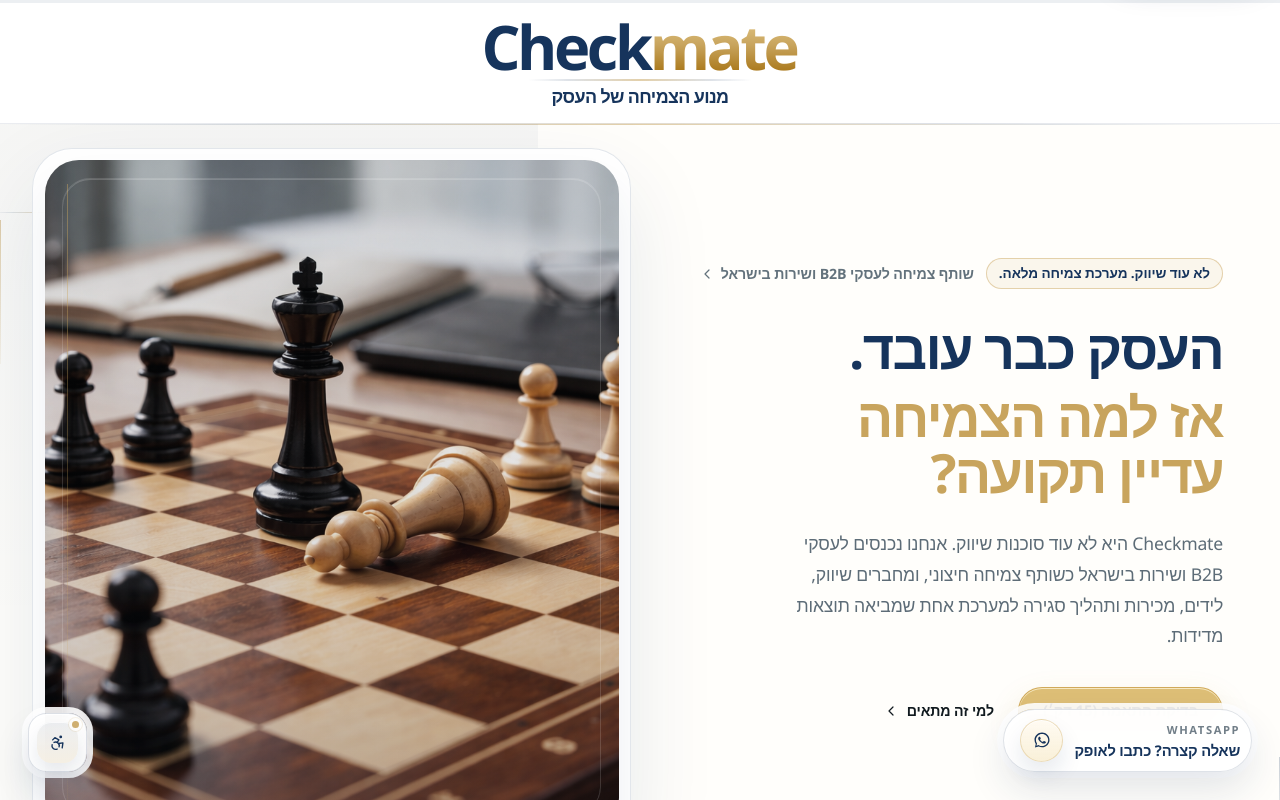
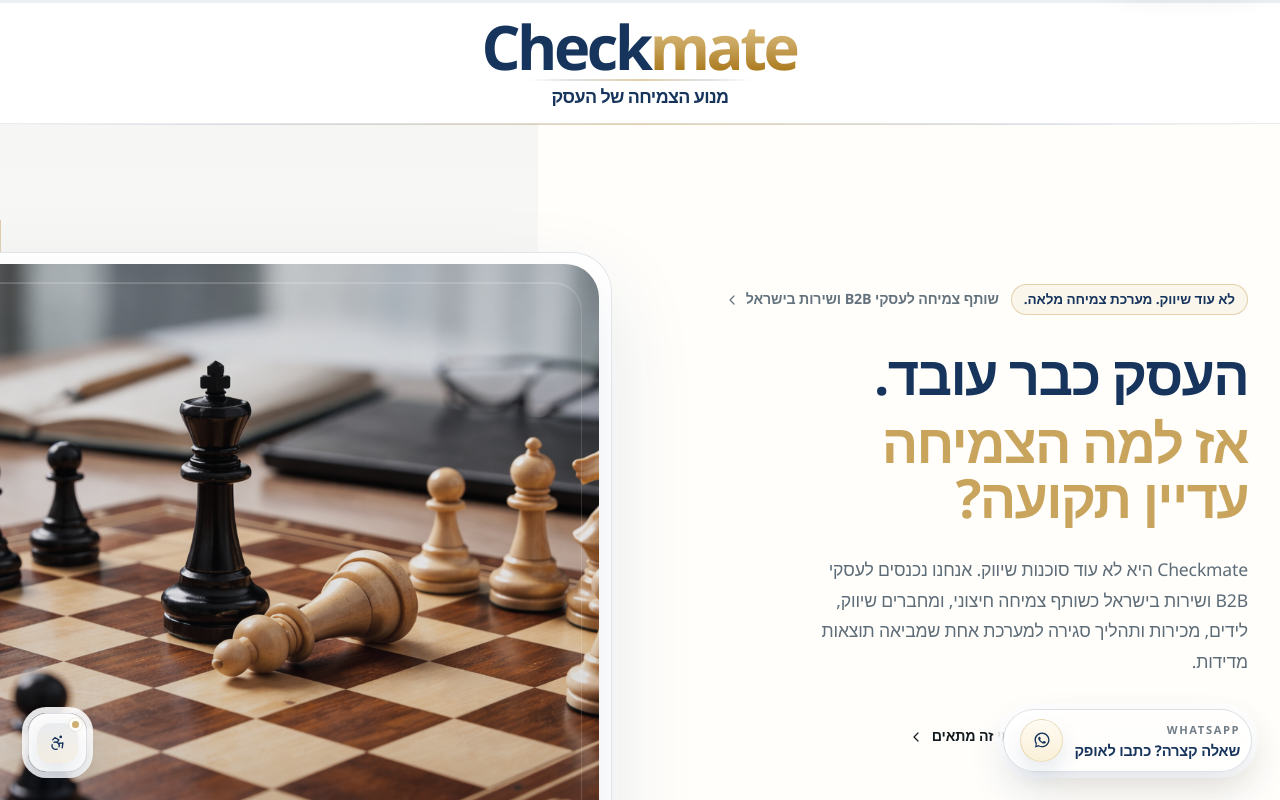
Before and after one commit to miricon-tech/Checkmate, a Next.js app: page / in a window 1280 px wide. Shown: the top 800 px of the page. Built offline with nearby package versions, Linux system fonts and the light colour scheme; no server answers; a web font is replaced by a local one.

Commit message:
Match wide hero composition to reference

```diff
--- a/src/components/landing/hero-section.tsx
+++ b/src/components/landing/hero-section.tsx
@@ -32,11 +32,11 @@ export function HeroSection() {
         }}
       />
 
-      <div className="mx-auto max-w-7xl px-6 pt-3 pb-20 sm:pt-4 sm:pb-24 lg:px-8 lg:pt-6 lg:pb-24">
-        <div className="lg:grid lg:grid-cols-[minmax(0,0.96fr)_minmax(0,1.04fr)] lg:items-center lg:gap-x-12 xl:gap-x-16">
+      <div className="mx-auto max-w-7xl px-6 pt-3 pb-20 sm:pt-4 sm:pb-24 lg:px-8 lg:pt-8 lg:pb-28 xl:py-32">
+        <div className="lg:flex lg:items-start">
           <div
             dir="rtl"
-            className="motion-fade-up motion-fade-up--delay-1 mx-auto max-w-2xl shrink-0 lg:mx-0 lg:w-full lg:max-w-[31rem] lg:justify-self-end xl:max-w-[33rem]"
+            className="motion-fade-up motion-fade-up--delay-1 mx-auto max-w-2xl shrink-0 lg:mx-0 lg:max-w-[31rem] lg:pt-8 xl:max-w-[33rem]"
           >
             <div className="mt-4 sm:mt-6 lg:mt-0">
               <div className="inline-flex flex-wrap items-center gap-3">
@@ -77,8 +77,8 @@ export function HeroSection() {
             </div>
           </div>
 
-          <div className="motion-fade-up motion-fade-up--delay-2 mx-auto mt-10 w-full max-w-2xl sm:mt-12 lg:mx-0 lg:mt-0 lg:w-full lg:max-w-[40rem] lg:justify-self-start xl:max-w-[44rem]">
-            <div className="w-full">
+          <div className="motion-fade-up motion-fade-up--delay-2 mx-auto mt-10 flex w-full max-w-2xl sm:mt-12 lg:mt-0 lg:mr-10 lg:max-w-none lg:flex-none xl:mr-28">
+            <div className="w-full lg:w-[44rem] xl:w-[49rem]">
               <div className="hero-figure">
                 <div className="hero-figure__frame">
                   <div className="hero-figure__media h-[22rem] sm:h-[26rem] lg:h-[38rem] xl:h-[42rem]">
@@ -87,7 +87,7 @@ export function HeroSection() {
                       alt="לוח שחמט באווירה עסקית"
                       fill
                       priority
-                      sizes="(max-width: 640px) 92vw, (max-width: 1024px) 82vw, 48vw"
+                      sizes="(max-width: 640px) 92vw, (max-width: 1024px) 82vw, (max-width: 1440px) 44rem, 49rem"
                       className="hero-figure__image object-cover object-[60%_center] scale-[1.1] brightness-[0.965] contrast-[0.965] saturate-[0.76]"
                     />
                     <div aria-hidden="true" className="hero-figure__edge" />
```
